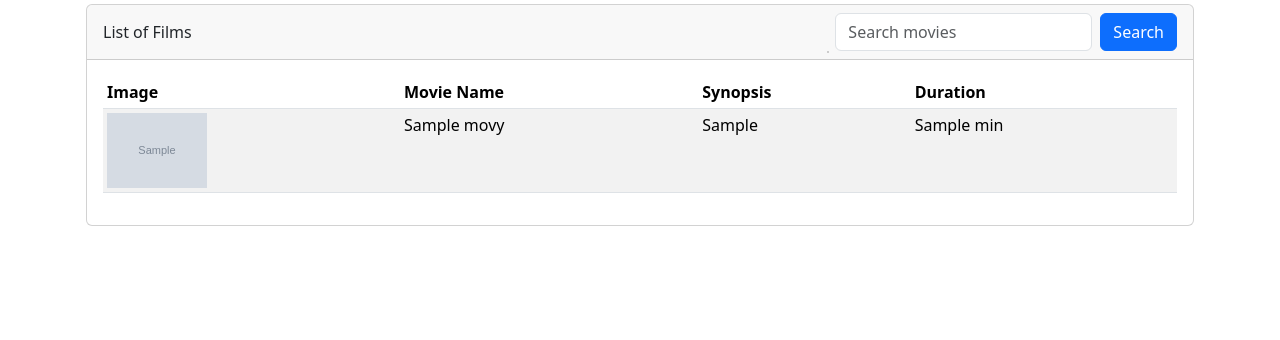
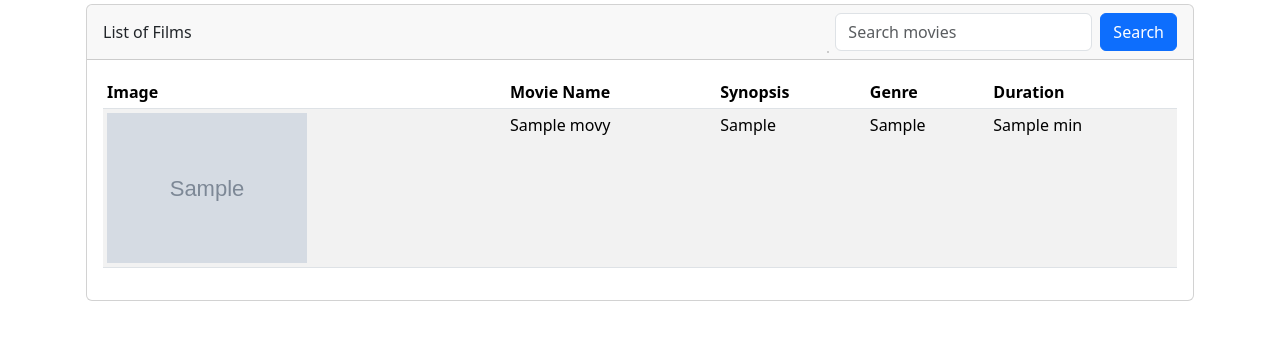
Before and after one commit to 2237880/Movie-PHP, a PHP site: page /Index.php in a window 1280 px wide. Shown: the part 56-396 px from the top of the page. Run offline with PHP 8.4, Linux system fonts and the light colour scheme; tables that the repository leaves empty or names only in its code hold one stand-in row (values such as "Sample post"); grey boxes marked "Sample" are stand-in pictures.

Commit message:
Error Code Fixed

```diff
--- a/Index.php
+++ b/Index.php
@@ -9,6 +9,7 @@ include 'Auth.php';
 if (isset($_POST['add_movie']) && isset($_FILES['movie_image'])) {
     $name = $conn->real_escape_string($_POST['movie_name']);
     $synopsis = $conn->real_escape_string($_POST['movie_synopsis']);
+    $genre = $conn->real_escape_string($_POST['movie_genre']);
     $duration = $conn->real_escape_string($_POST['movie_duration']);
     $image = $_FILES['movie_image']['name'];
     $target_dir = "images/";
@@ -23,7 +24,9 @@ if (isset($_POST['add_movie']) && isset($_FILES['movie_image'])) {
         if (!file_exists($target_file)) {
             if (move_uploaded_file($tmp_file, $target_file)) {
                 echo "The file " . htmlspecialchars(basename($image)) . " has been uploaded.";
-                $sql = "INSERT INTO movies (name, synopsis, duration, image) VALUES ('$name', '$synopsis', '$duration', '$image')";
+
+                $sql = "INSERT INTO movies (name, synopsis, duration, image, genre) VALUES ('$name', '$synopsis', '$duration', '$image', '$genre')";
+
                 if ($conn->query($sql) === TRUE) {
                     echo "New record created successfully";
                 } else {
@@ -38,6 +41,11 @@ if (isset($_POST['add_movie']) && isset($_FILES['movie_image'])) {
     } else {
         echo "File is not an image.";
     }
+
+        header("Location: index.php");  // Redirect to home or another appropriate page
+        exit;  // Stop script execution after redirect
+
+
 }
 
 
@@ -59,6 +67,7 @@ if (isset($_POST['update_movie'])) {
     $name = $conn->real_escape_string($_POST['movie_name']);
     $synopsis = $conn->real_escape_string($_POST['movie_synopsis']);
     $duration = $conn->real_escape_string($_POST['movie_duration']);
+    $genre = $conn->real_escape_string($_POST['movie_genre']);
 
     $movieToUpdate = $conn->query("SELECT * FROM movies WHERE id='$id'")->fetch_assoc();
     $oldImage = $movieToUpdate['image'];
@@ -77,9 +86,13 @@ if (isset($_POST['update_movie'])) {
         $image = $oldImage; // If no new file, keep old file name
     }
 
-    $sql = "UPDATE movies SET name='$name', synopsis='$synopsis', duration='$duration', image='$image' WHERE id='$id'";
+    $sql = "UPDATE movies SET name='$name', synopsis='$synopsis', duration='$duration', image='$image', genre='$genre' WHERE id='$id'";
+
+
     if ($conn->query($sql)) {
         echo "<script>alert('Movie updated successfully');</script>";
+        header("Location: index.php");  // Redirect to home or another appropriate page
+        exit;  // Stop script execution after redirect
     } else {
         echo "<script>alert('Error updating movie: " . $conn->error . "');</script>";
     }
@@ -110,8 +123,11 @@ if (isset($_GET['delete'])) {
             echo "<script>alert('Error deleting record from database.');</script>";
         }
     } else {
-        echo "<script>alert('Movie not found.');</script>";
+        echo "<script>alert('Movie not found Search Again.');</script>";
     }
+
+    header("Location: index.php");
+    exit;
 }
 
 
@@ -132,7 +148,12 @@ if (isset($_GET['add_to_cart'])) {
         $cart[] = $movie_id;
         setcookie('cart', json_encode($cart), time() + 86400); // Expires in 1 day
         echo "<script>alert('Movie added to cart');</script>";
+        header("Location: index.php");
+        exit;
     }
+
+    // header("Location: index.php");
+    // exit;
 }
 
 
@@ -202,6 +223,13 @@ if (isset($_GET['ajax_search'])) {
 .search-dropdown li:hover {
     background-color: #afc2e0;
 }
+
+.synopsis {
+    max-width: 300px; /* Set a max-width to control column width */
+    word-wrap: break-word; /* Allows the text to wrap to the next line */
+}
+
+
 
     </style>
 </head>
@@ -315,6 +343,23 @@ if (isset($_GET['ajax_search'])) {
                             <label for="movie_synopsis" class="form-label">Synopsis</label>
                             <textarea class="form-control" name="movie_synopsis" required><?= htmlspecialchars($movie['synopsis']); ?></textarea>
                         </div>
+
+                        <div class="mb-3">
+    <label for="movie_genre" class="form-label">Genre</label>
+    <select class="form-control" name="movie_genre" required>
+        <option value="">Select a Genre</option>
+        <option value="Action" <?= $movie['genre'] == 'Action' ? 'selected' : '' ?>>Action</option>
+        <option value="Comedy" <?= $movie['genre'] == 'Comedy' ? 'selected' : '' ?>>Comedy</option>
+        <option value="Drama" <?= $movie['genre'] == 'Drama' ? 'selected' : '' ?>>Drama</option>
+        <option value="Fantasy" <?= $movie['genre'] == 'Fantasy' ? 'selected' : '' ?>>Fantasy</option>
+        <option value="Horror" <?= $movie['genre'] == 'Horror' ? 'selected' : '' ?>>Horror</option>
+        <option value="Romance" <?= $movie['genre'] == 'Romance' ? 'selected' : '' ?>>Romance</option>
+        <option value="Thriller" <?= $movie['genre'] == 'Thriller' ? 'selected' : '' ?>>Thriller</option>
+    </select>
+</div>
+
+
+
                         <div class="mb-3">
                             <label for="movie_duration" class="form-label">Duration (in minutes)</label>
                             <input type="number" class="form-control" name="movie_duration" value="<?= $movie['duration']; ?>" required>
@@ -368,6 +413,8 @@ if (isset($_GET['ajax_search'])) {
                         <th>Image</th>
                         <th>Movie Name</th>
                         <th>Synopsis</th>
+                        <th>Genre</th>
+
                         <th>Duration</th>
                         <?php if (isset($_SESSION['user_id'])): ?>
                         <th>Actions</th>
@@ -377,9 +424,12 @@ if (isset($_GET['ajax_search'])) {
                 <tbody>
                     <?php while ($movie = $movies->fetch_assoc()): ?>
                     <tr>
-                        <td><img style="width: 100px; height: auto;" src="images/<?= htmlspecialchars($movie['image']); ?>" alt="<?= htmlspecialchars($movie['name']); ?>"></td>
+                        <td><img style="width: 200px; height: auto;" src="images/<?= htmlspecialchars($movie['image']); ?>" alt="<?= htmlspecialchars($movie['name']); ?>"></td>
                         <td><?= htmlspecialchars($movie['name']); ?></td>
-                        <td><?= htmlspecialchars($movie['synopsis']); ?></td>
+                        <td><div class="synopsis"><?= htmlspecialchars($movie['synopsis']); ?></div></td>
+
+                        <td><?= htmlspecialchars($movie['genre']); ?></td>
+
                         <td><?= htmlspecialchars($movie['duration']); ?> min</td>
                         <?php if (isset($_SESSION['user_id'])): ?>
                         <td>
@@ -445,6 +495,24 @@ if (isset($_GET['ajax_search'])) {
                             <label for="movie_synopsis" class="form-label">Synopsis</label>
                             <textarea class="form-control" name="movie_synopsis" required></textarea>
                         </div>
+
+
+                        <div class="mb-3">
+    <label for="movie_genre" class="form-label">Genre</label>
+    <select class="form-control" name="movie_genre" required>
+        <option value="">Select a Genre</option>
+        <option value="Action">Action</option>
+        <option value="Comedy">Comedy</option>
+        <option value="Drama">Drama</option>
+        <option value="Fantasy">Fantasy</option>
+        <option value="Horror">Horror</option>
+        <option value="Romance">Romance</option>
+        <option value="Thriller">Thriller</option>
+    </select>
+</div>
+
+
+
                         <div class="mb-3">
                             <label for="movie_duration" class="form-label">Duration</label>
                             <input type="number" class="form-control" name="movie_duration" required>
@@ -465,6 +533,7 @@ if (isset($_GET['ajax_search'])) {
 
 
 <script>
+    //This is for Close Button Popup
 document.getElementById('closeModalButton').addEventListener('click', function() {
     var modal = document.getElementById('editMovieModal');
     modal.style.display = 'none'; // Hide the modal
@@ -474,7 +543,7 @@ document.getElementById('closeModalButton').addEventListener('click', function()
     }
 });
 
-
+//Cart COOKIE
 function purchase() {
     alert('Purchase successful!');
     // // Optionally clear cart after purchase
@@ -491,7 +560,11 @@ function purchase() {
 </script>
 
 <script src="https://ajax.googleapis.com/ajax/libs/jquery/3.6.0/jquery.min.js"></script>
+
+
+<!-- AAAAJJJJAAAAAAXXXXXXX -->
 <script>
+//AJAX CODE
 $(document).ready(function() {
     $('#searchInput').on('keyup', function() {
         var query = $(this).val();
@@ -519,8 +592,5 @@ $(document).ready(function() {
 });
 
 </script>
-
-
-
 </body>
 </html>
--- a/dbMovie.php
+++ b/dbMovie.php
@@ -5,10 +5,18 @@ error_reporting(E_ALL);
 
 
 session_start();
+// $host = 'mi-linux.wlv.ac.uk'; // Database host
+// $username = '2237880'; // Database username
+// $password = 'Qwerty1234@@'; // Database password
+// $database = 'db2237880'; // Database name
+
+
+
 $host = 'localhost'; // Database host
-$username = 'db2237880'; // Database username
-$password = 'qwerty12@@'; // Database password
-$database = 'db2237880'; // Database name
+$username = 'root'; // Database username
+$password = ''; // Database password
+$database = 'Moviesdb'; // Database name
+
 
 
 // $server = "localhost";
```
Also changed, not shown: images/Captain.jpg (added), images/Jaari.jpg (added), images/Lift.jpg (added), images/captainamerica.jpg (added), images/inside-out-two.jpeg (added), images/pooja.jpg (added), 2 other files.
